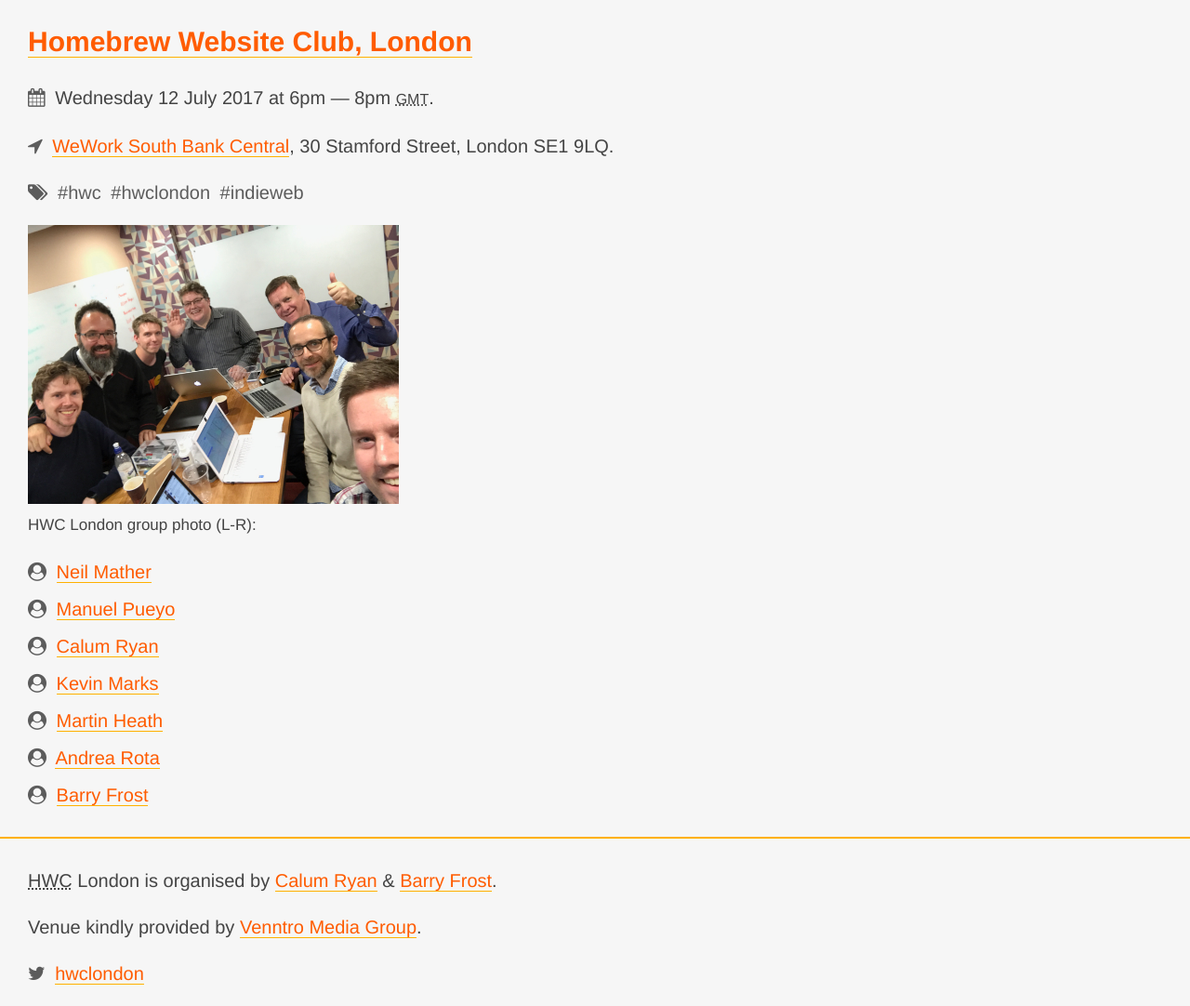
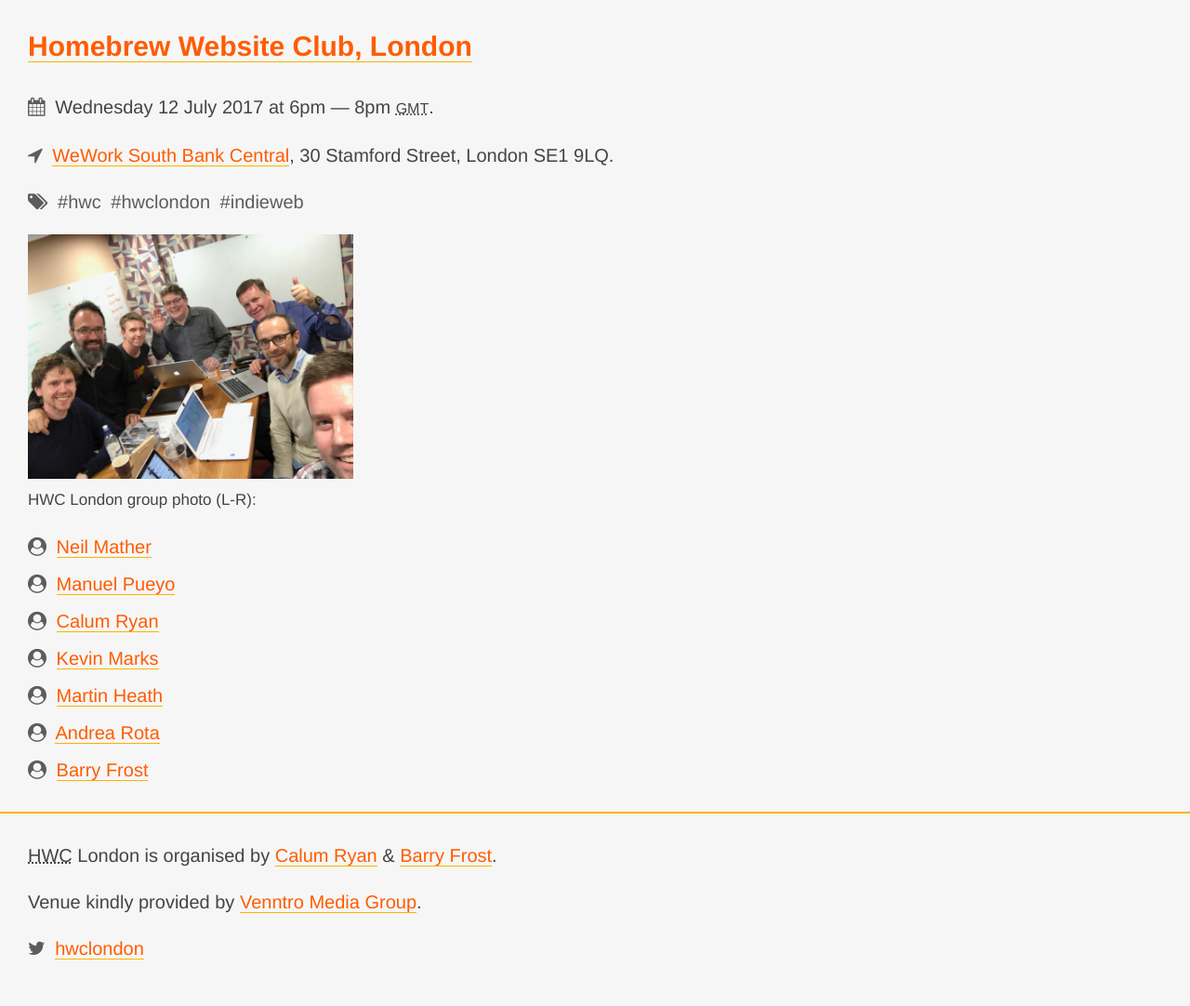
Before and after one commit to hwclondon/hwclondon.github.io, a Jekyll site: the page built from _events/20170712.md, in a window 1280 px wide. Shown: the whole page at 93% size. Built offline with Jekyll 4.4.1, drawn with Linux system fonts in a browser that asks for light colours; after the commit the page ends 1055 px from its top, so only the background shows below that.

Commit message:
Formatting.

```diff
--- a/assets/hwclondon.css
+++ b/assets/hwclondon.css
@@ -91,6 +91,7 @@ header, main {
 header h1 {
   font-weight: 600;
   font-size: 30px;
+  line-height: 40px;
 }
 footer {
   border-top: 2px solid #ffb100;
@@ -120,7 +121,7 @@ time abbr {
 }
 
 figure img {
-  max-height: 300px;
+  max-width: 350px;
 }
 figure a {
   border: none;
```
